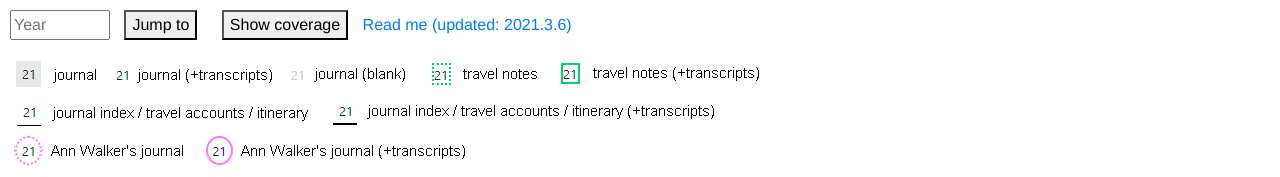
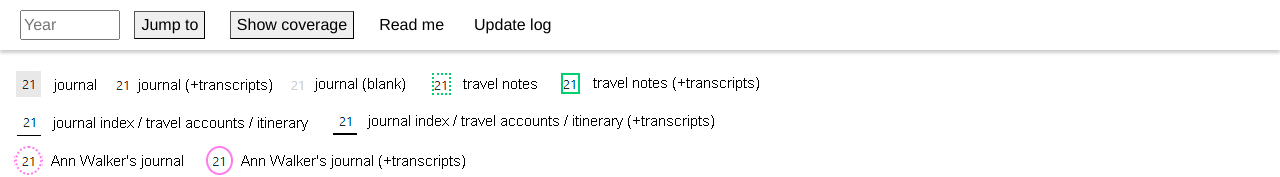
Before and after one commit to JiangJY-713/AL_Index, a plain HTML site: page html/index.html in a window 1280 px wide. Shown: the top 177 px of the page. Drawn offline with nearby package versions, Linux system fonts and the light colour scheme; no server answers.

Commit message:
layout change

```diff
--- a/html/index.html
+++ b/html/index.html
@@ -29,11 +29,15 @@
 </head>
 
 <body>
-<div id="feature">
+<ul class="fixed-btn" id="feature">
+    <li>
         <input type="text" onkeydown="jump('update-current-year')" id="current-year" style="margin: 10px; width: 100px"  placeholder="Year">
-    <button id="update-current-year" type="button" style="margin-right: 10px">Jump to</button>
-    <button id="TrProgress" type="button" style="text-align:right;margin-left: 10px;margin-right: 10px">Show coverage</button>
-    <a href="https://github.com/JiangJY-713/AL_Index" target="_blank">Read me (updated: 2021.3.6)</a>
+        <button id="update-current-year" type="button" style="margin-right: 10px;">Jump to</button>
+        <button id="TrProgress" type="button" style="margin-left: 10px;margin-right: 10px;">Show coverage</button>
+    </li>
+
+    <li><a href="https://github.com/JiangJY-713/AL_Index" target="_blank" style="margin-left: 10px;margin-right: 10px;text-decoration: none;color: black;">Read me</a></li>
+    <li><a href="https://github.com/JiangJY-713/AL_Index/commits/main" target="_blank" style="margin-left: 10px;margin-right: 10px;text-decoration: none;color: black;">Update log</a></li>
 <!--     <a href="https://jiangjy-713.github.io/AL_Index/journal-structure.html" style="margin-left: 50px">AL Journal Structure</a> -->
 
 
@@ -44,14 +48,13 @@
         <input type="button" id="loadFile" style="margin: 10px;" value="maintain Refs" onclick="document.getElementById('maintain Refs').click();" />
         <input type="file" style="display:none;" id="maintain Refs" onchange="addWYAS(this.files[0])"/>
     </div> -->
-</div>
+</ul>
+
+<div id="placeholder" style="height:60px"></div>
+
     <div id="legend">
         <img src="../img/legend.jpg">
     </div>
-
-
-
-
     <div id="calendar"></div>
     <div class="modal fade" id="event-modal">
     <div class="modal-dialog">
@@ -118,6 +121,9 @@ Save
     <div id="context-menu">
     </div>
 
+
+
+
 <!-- <script src='../scripts/main_v3.js'></script> -->
 <script src='../scripts/main_viewer.js'></script>
 
--- a/styles/style.css
+++ b/styles/style.css
@@ -5,6 +5,29 @@ body {
 p{
   line-height:20px;
   padding-right: 15px;
+}
+
+li{
+
+  /*color: white;*/
+  width: auto;
+  display:block;
+  float: left;
+}
+
+li a {
+  padding: 5px;
+  line-height: 50px;
+  cursor:pointer;
+}
+
+li a:hover{
+  background-color:#CFCFCF;
+}
+
+button{
+  outline: none;
+  border-width: 1px;
 }
 
 #events-log {
@@ -121,3 +144,13 @@ details + dl {
 .nav-list a.active {
     color: orange;
 }
+
+.fixed-btn{
+  margin: 0;
+  padding-left: 10px;
+  height: 50px;
+  background-color: white;
+  width: 100%;
+  position: fixed;
+  box-shadow: 0px 3px 3px #CFCFCF;
+}
```
Lines whose indentation alone changed are shown as unchanged.
